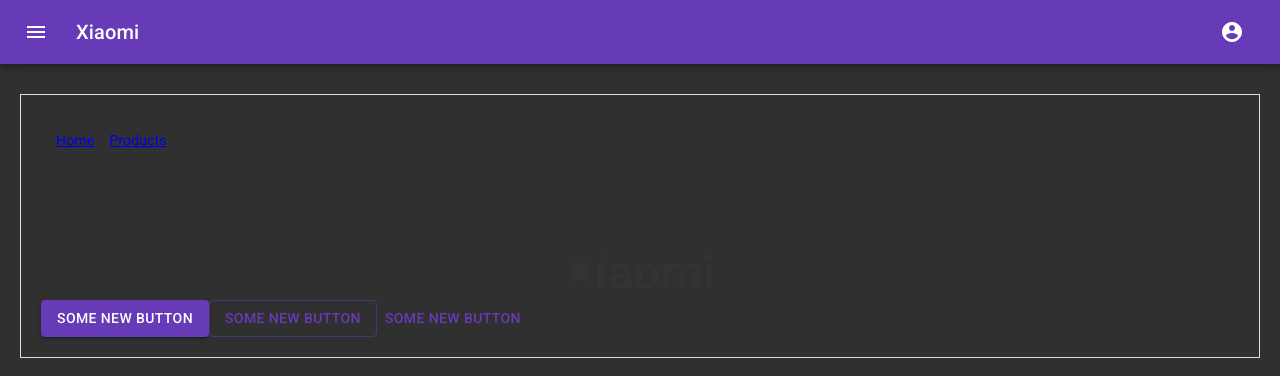
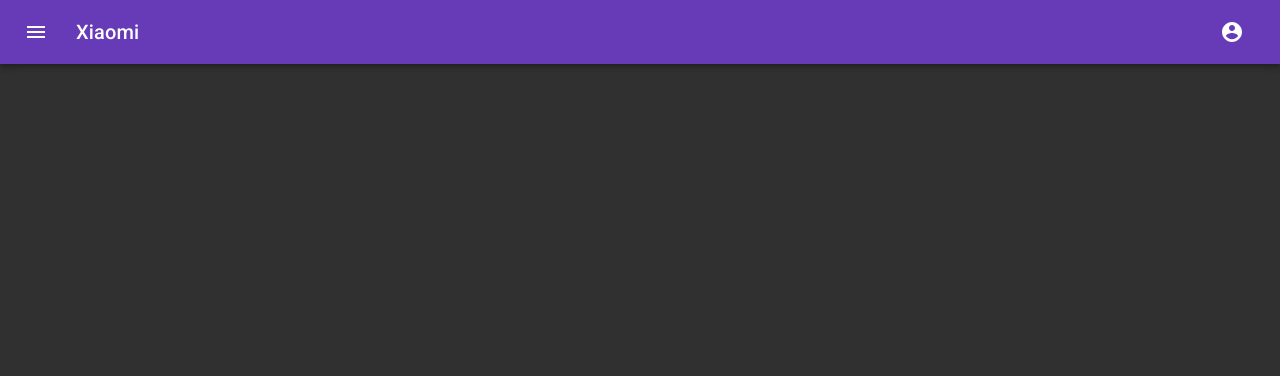
Before and after one commit to Cvijo/xiaomi-nextjs, a Next.js app: page / in a window 1280 px wide. Shown: the top 376 px of the page. Built offline with nearby package versions, Linux system fonts and the light colour scheme.

Commit message:
home empty

```diff
--- a/pages/index.tsx
+++ b/pages/index.tsx
@@ -1,47 +1,13 @@
 import React from "react";
-import Layout from "../components/Layout";
-import Button from '@material-ui/core/Button';
+
 
 
 
 //test
 const Home: React.FunctionComponent = () => (
-  <Layout>
-    <div className='hero'>
-      <h1 className='title'>Xiaomi</h1>
-      {/* <p className='description'>
-        Some description ...
+  <h1>
 
-      </p> */}
-    <Button  variant="contained" color="primary">
-      Some new button
-    </Button>
-    <Button  variant="outlined" color="primary">
-      Some new button
-    </Button>
-    <Button  variant="text" color="primary">
-      Some new button
-    </Button>
-    </div>
-
-    <style jsx>{`
-      .hero {
-        width: 100%;
-        color: #333;
-      }
-      .title {
-        margin: 0;
-        width: 100%;
-        padding-top: 80px;
-        line-height: 1.15;
-        font-size: 48px;
-      }
-      .title,
-      .description {
-        text-align: center;
-      }
-    `}</style>
-  </Layout>
+  </h1>
 );
 
 export default Home;
```
